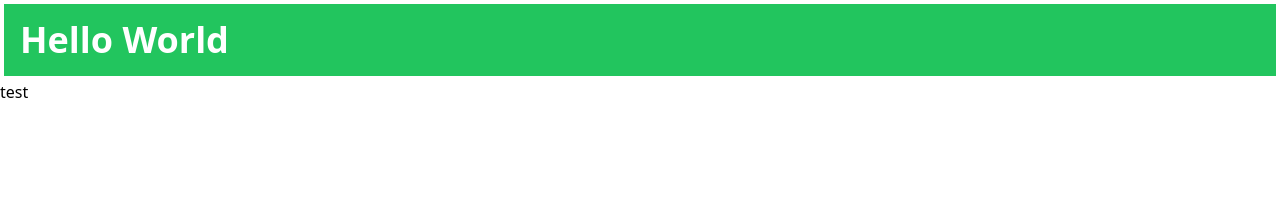
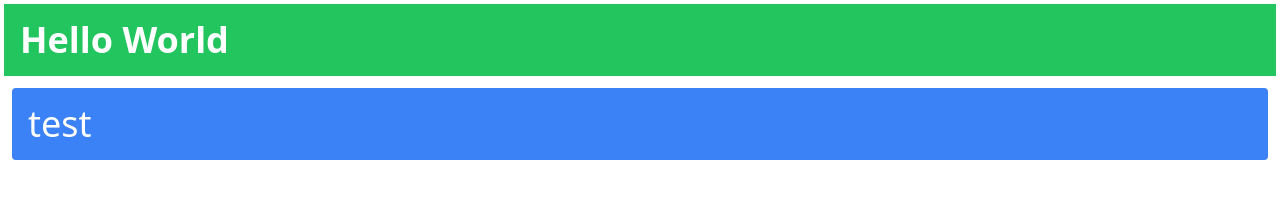
Before and after one commit to dulabdul/Tailwind-by-wpu, a website: page 3/src/index.html in a window 1280 px wide. Drawn offline with Linux system fonts and the light colour scheme.

Commit message:
modify folder 3

```diff
--- a/3/src/index.html
+++ b/3/src/index.html
@@ -9,6 +9,6 @@
 </head>
 <body>
     <h1 class="text-4xl bg-green-500 m-1 p-4 text-white font-bold">Hello World</h1>
-    <p>test</p>
+    <p class="bg-blue-500 p-4 text-white text-4xl m-3 rounded">test</p>
 </body>
 </html>
```
Also changed, not shown: 3/dist/css/output.css, 3/readme.md (added).
